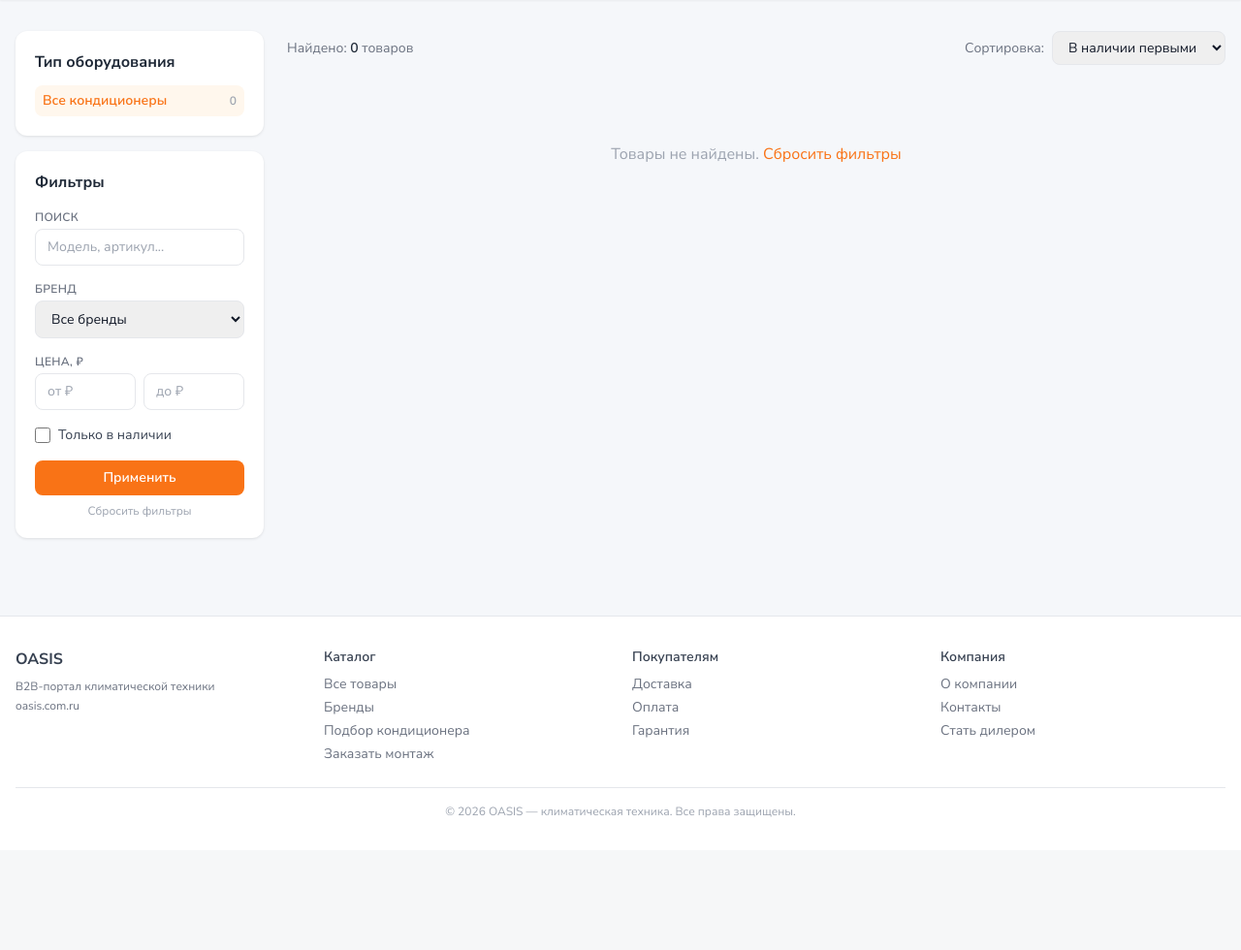
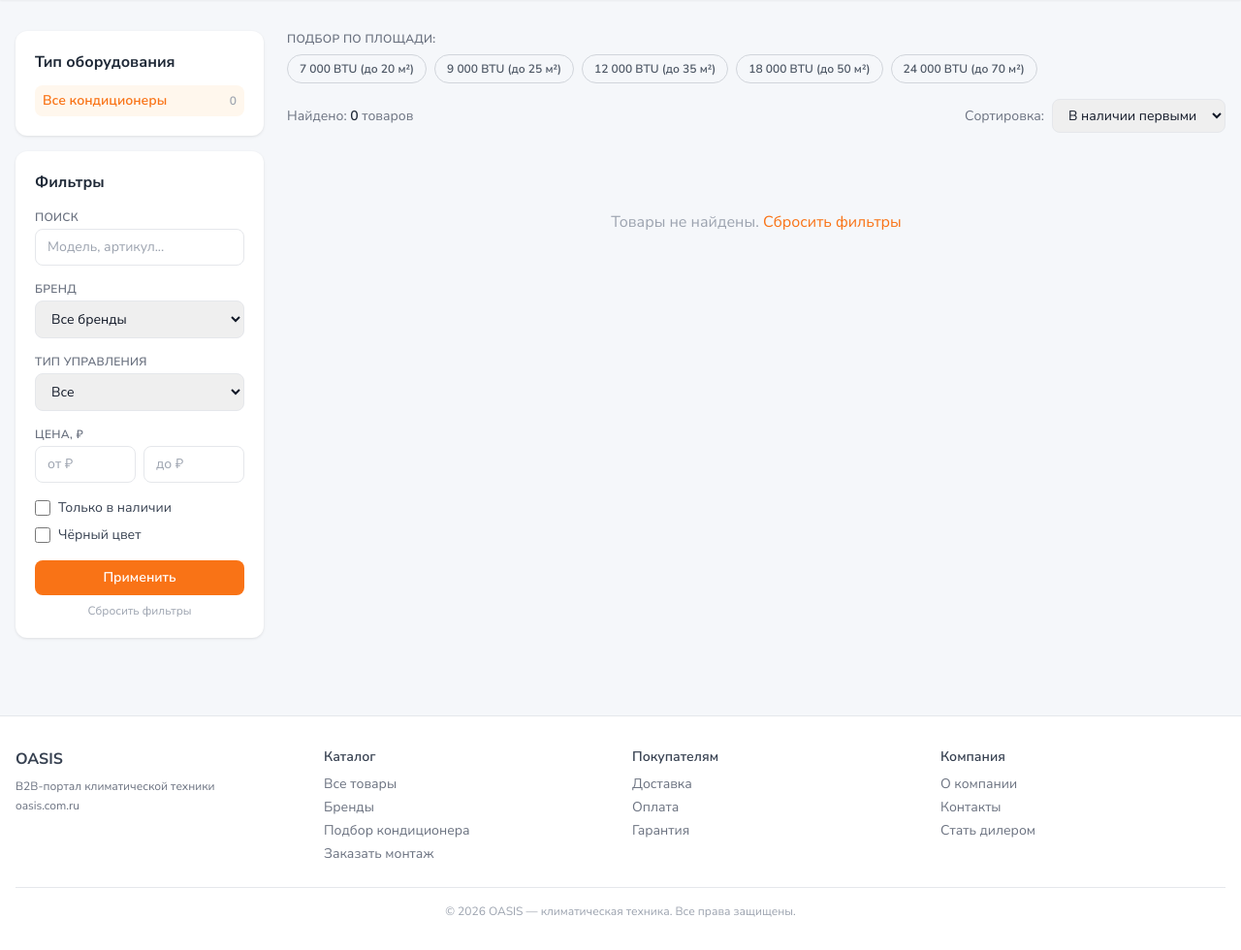
Before and after one commit to flycited2-dotcom/split-shop_claude, a Django app: page /catalog/ in a window 1280 px wide. Shown: the part 60-1040 px from the top of the page at 97% size. Before the commit the page ends 903 px from the top, so only its background shows below. Run offline with Django 5.2, Linux system fonts and the light colour scheme; data that the repository does not hold is empty; parts of the project's set-up code (start-up, migrations or seed data) failed here and were passed over; some libraries are stand-ins or nearby versions.

Commit message:
feat: BTU quick-filter, inverter/non-inverter and black color filters for catalog
- BTU pills (7/9/12/18/24 thousand) filter by articul regex pattern
- Inverter/non-inverter dropdown filter via title icontains
- Black color checkbox filter via title icontains
- Pass btu_options context variable to catalog view

Co-Authored-By: Claude Sonnet 4.6 <noreply@anthropic.com>

```diff
--- a/apps/catalog/filters.py
+++ b/apps/catalog/filters.py
@@ -1,48 +1,88 @@
 import django_filters
 from django import forms
+from django.db.models import Q
 from .models import Product, Brand, Category
 
 _select_cls = 'w-full border border-gray-200 rounded-lg px-3 py-2 text-sm focus:outline-none focus:ring-1 focus:ring-orange-400'
 _input_cls = 'w-full border border-gray-200 rounded-lg px-3 py-2 text-sm focus:outline-none focus:ring-1 focus:ring-orange-400'
-_price_cls = 'w-full border border-gray-200 rounded-lg px-3 py-2 text-sm focus:outline-none focus:ring-1 focus:ring-orange-400'
+
+# BTU code → 2-digit article code
+_BTU_CODES = {'7': '07', '9': '09', '12': '12', '18': '18', '24': '24'}
 
 
 class ProductFilter(django_filters.FilterSet):
     q = django_filters.CharFilter(
-        field_name='title', lookup_expr='icontains', label='Поиск',
+        method='filter_search', label='Поиск',
         widget=forms.TextInput(attrs={'class': _input_cls, 'placeholder': 'Модель, артикул...'}),
     )
     brand = django_filters.ModelChoiceFilter(
         queryset=Brand.objects.all().order_by('title'),
-        label='Бренд',
-        empty_label='Все бренды',
+        label='Бренд', empty_label='Все бренды',
         widget=forms.Select(attrs={'class': _select_cls}),
     )
     category = django_filters.ModelChoiceFilter(
         queryset=Category.objects.filter(sync_enabled=True).order_by('title'),
-        label='Категория',
-        empty_label='Все типы',
+        label='Тип', empty_label='Все типы',
         widget=forms.Select(attrs={'class': _select_cls}),
     )
     price_min = django_filters.NumberFilter(
         field_name='price_wholesale', lookup_expr='gte', label='Цена от',
-        widget=forms.NumberInput(attrs={'class': _price_cls, 'placeholder': 'от ₽'}),
+        widget=forms.NumberInput(attrs={'class': _input_cls, 'placeholder': 'от ₽'}),
     )
     price_max = django_filters.NumberFilter(
         field_name='price_wholesale', lookup_expr='lte', label='Цена до',
-        widget=forms.NumberInput(attrs={'class': _price_cls, 'placeholder': 'до ₽'}),
+        widget=forms.NumberInput(attrs={'class': _input_cls, 'placeholder': 'до ₽'}),
     )
     in_stock = django_filters.BooleanFilter(
-        method='filter_in_stock',
-        label='Только в наличии',
+        method='filter_in_stock', label='Только в наличии',
+        widget=forms.CheckboxInput(attrs={'class': 'w-4 h-4 accent-orange-500'}),
+    )
+    # BTU quick filter: values 7 / 9 / 12 / 18 / 24
+    btu = django_filters.CharFilter(method='filter_btu', label='Мощность BTU')
+    # Inverter: 'yes' = inverter only, 'no' = non-inverter only
+    inverter = django_filters.ChoiceFilter(
+        choices=[('', 'Все'), ('yes', 'Инверторные'), ('no', 'Неинверторные')],
+        method='filter_inverter', label='Тип управления',
+        empty_label=None,
+        widget=forms.Select(attrs={'class': _select_cls}),
+    )
+    # Black color
+    black = django_filters.BooleanFilter(
+        method='filter_black', label='Чёрный цвет',
         widget=forms.CheckboxInput(attrs={'class': 'w-4 h-4 accent-orange-500'}),
     )
 
     class Meta:
         model = Product
-        fields = ['q', 'brand', 'category', 'price_min', 'price_max', 'in_stock']
+        fields = ['q', 'brand', 'category', 'price_min', 'price_max',
+                  'in_stock', 'btu', 'inverter', 'black']
+
+    def filter_search(self, queryset, name, value):
+        return queryset.filter(Q(title__icontains=value) | Q(articul__icontains=value))
 
     def filter_in_stock(self, queryset, name, value):
         if value:
             return queryset.filter(stock__quantity__gt=0)
         return queryset
+
+    def filter_btu(self, queryset, name, value):
+        code = _BTU_CODES.get(str(value))
+        if not code:
+            return queryset
+        # Match code as standalone 2-digit token in articul (e.g. "-07", "/07", "07H")
+        return queryset.filter(
+            Q(articul__iregex=rf'(^|[^0-9]){code}([^0-9]|$)')
+        )
+
+    def filter_inverter(self, queryset, name, value):
+        inv_q = Q(title__icontains='инвертор') | Q(title__icontains='inverter')
+        if value == 'yes':
+            return queryset.filter(inv_q)
+        if value == 'no':
+            return queryset.exclude(inv_q)
+        return queryset
+
+    def filter_black(self, queryset, name, value):
+        if value:
+            return queryset.filter(Q(title__icontains='черн') | Q(title__icontains='black'))
+        return queryset
--- a/apps/catalog/views.py
+++ b/apps/catalog/views.py
@@ -60,12 +60,20 @@ def catalog(request):
         .order_by('-product_count')
     )
     show_price = request.user.is_authenticated and request.user.is_approved
+    btu_options = [
+        ('7', '7 000 BTU (до 20 м²)'),
+        ('9', '9 000 BTU (до 25 м²)'),
+        ('12', '12 000 BTU (до 35 м²)'),
+        ('18', '18 000 BTU (до 50 м²)'),
+        ('24', '24 000 BTU (до 70 м²)'),
+    ]
     return render(request, 'catalog/index.html', {
         'filter': f,
         'page_obj': page,
         'categories': categories,
         'show_price': show_price,
         'current_ordering': ordering_key,
+        'btu_options': btu_options,
     })
 
 
--- a/templates/catalog/index.html
+++ b/templates/catalog/index.html
@@ -32,10 +32,9 @@
     <!-- Фильтры -->
     <div class="card p-5">
       <h2 class="font-bold text-base mb-4 text-gray-800">Фильтры</h2>
-      <form method="get">
-        {% if request.GET.category %}
-          <input type="hidden" name="category" value="{{ request.GET.category }}">
-        {% endif %}
+      <form method="get" id="filter-form">
+        {% if request.GET.category %}<input type="hidden" name="category" value="{{ request.GET.category }}">{% endif %}
+        {% if request.GET.btu %}<input type="hidden" name="btu" value="{{ request.GET.btu }}">{% endif %}
 
         <!-- Поиск -->
         <div class="mb-4">
@@ -49,6 +48,12 @@
           {{ filter.form.brand }}
         </div>
 
+        <!-- Инвертор -->
+        <div class="mb-4">
+          <label class="block text-xs font-semibold text-gray-500 mb-1 uppercase tracking-wide">Тип управления</label>
+          {{ filter.form.inverter }}
+        </div>
+
         <!-- Цена -->
         <div class="mb-4">
           <label class="block text-xs font-semibold text-gray-500 mb-1 uppercase tracking-wide">Цена, ₽</label>
@@ -59,9 +64,15 @@
         </div>
 
         <!-- В наличии -->
-        <div class="mb-4 flex items-center gap-2">
+        <div class="mb-2 flex items-center gap-2">
           {{ filter.form.in_stock }}
           <label class="text-sm text-gray-700 cursor-pointer">Только в наличии</label>
+        </div>
+
+        <!-- Чёрный цвет -->
+        <div class="mb-4 flex items-center gap-2">
+          {{ filter.form.black }}
+          <label class="text-sm text-gray-700 cursor-pointer">Чёрный цвет</label>
         </div>
 
         <button type="submit" class="btn-accent w-full py-2 rounded-lg font-semibold text-sm">
@@ -78,10 +89,35 @@
 
   <!-- Товары -->
   <div class="flex-1 min-w-0">
+
+    <!-- BTU быстрый подбор -->
+    <div class="mb-4">
+      <p class="text-xs font-semibold text-gray-500 uppercase tracking-wide mb-2">Подбор по площади:</p>
+      <div class="flex flex-wrap gap-2">
+        {% with btu_active=request.GET.btu %}
+        {% for btu,label in btu_options %}
+          <a href="?{% if request.GET.category %}category={{ request.GET.category }}&{% endif %}btu={{ btu }}{% if request.GET.in_stock %}&in_stock={{ request.GET.in_stock }}{% endif %}{% if request.GET.brand %}&brand={{ request.GET.brand }}{% endif %}"
+             class="px-3 py-1.5 rounded-full text-xs font-semibold border transition-colors
+             {% if btu_active == btu|stringformat:'s' %}bg-accent text-white border-accent{% else %}border-gray-300 text-gray-600 hover:border-accent hover:text-accent{% endif %}">
+            {{ label }}
+          </a>
+        {% endfor %}
+        {% if btu_active %}
+          <a href="?{% if request.GET.category %}category={{ request.GET.category }}&{% endif %}{% if request.GET.in_stock %}in_stock={{ request.GET.in_stock }}{% endif %}"
+             class="px-3 py-1.5 rounded-full text-xs font-semibold border border-gray-200 text-gray-400 hover:text-red-500 hover:border-red-300 transition-colors">
+            ✕ сбросить BTU
+          </a>
+        {% endif %}
+        {% endwith %}
+      </div>
+    </div>
+
+    <!-- Шапка с сортировкой -->
     <div class="flex items-center justify-between mb-4 flex-wrap gap-2">
       <p class="text-sm text-gray-500">
         Найдено: <span class="font-semibold text-gray-800">{{ page_obj.paginator.count }}</span> товаров
         {% if request.GET.in_stock %}<span class="ml-2 text-green-600 text-xs font-semibold">● в наличии</span>{% endif %}
+        {% if request.GET.btu %}<span class="ml-2 text-accent text-xs font-semibold">● {{ request.GET.btu }}000 BTU</span>{% endif %}
       </p>
       <form method="get" class="flex items-center gap-2">
         {% for key, val in request.GET.items %}
@@ -105,7 +141,10 @@
       {% for product in page_obj %}
         {% include 'partials/product_card.html' with show_price=show_price %}
       {% empty %}
-        <p class="col-span-4 text-gray-400 text-center py-16">Товары не найдены. <a href="/catalog/" class="text-accent hover:underline">Сбросить фильтры</a></p>
+        <p class="col-span-4 text-gray-400 text-center py-16">
+          Товары не найдены.
+          <a href="/catalog/" class="text-accent hover:underline">Сбросить фильтры</a>
+        </p>
       {% endfor %}
     </div>
 
@@ -125,6 +164,7 @@
         {% endif %}
       </div>
     {% endif %}
+
   </div>
 </div>
 {% endblock %}
```
